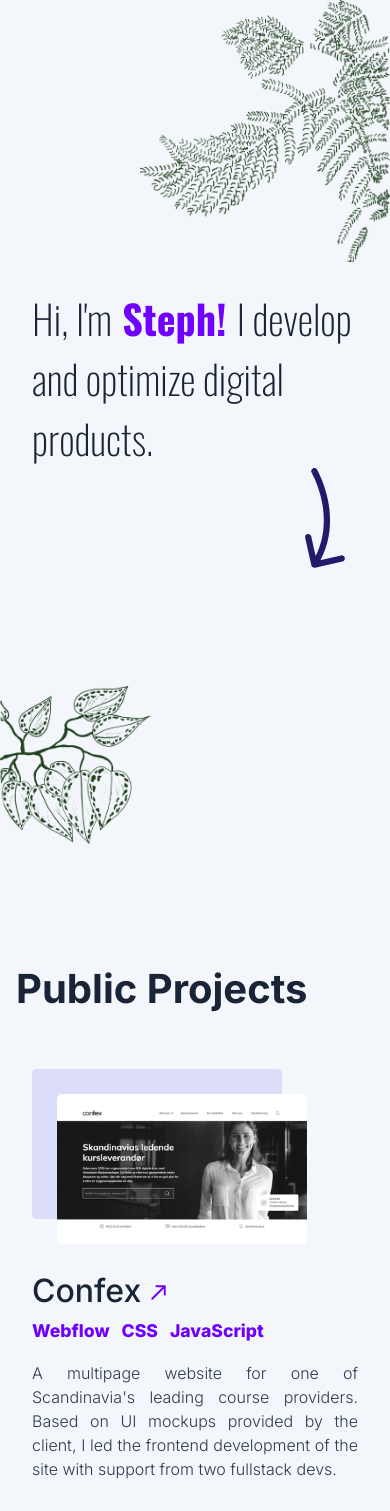
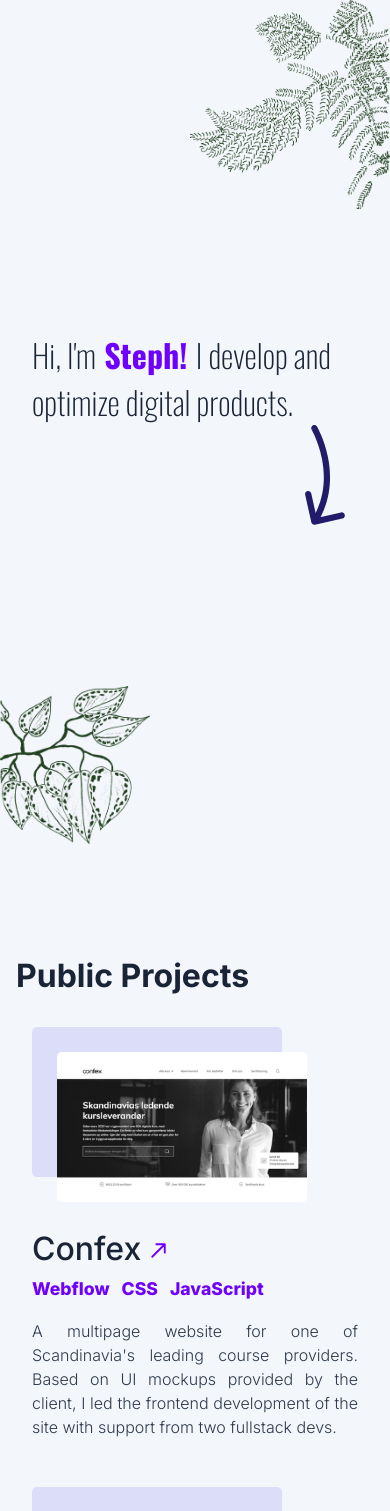
Before and after one commit to sgiori11/portfolio-current, a Next.js app: page / in a window 390 px wide. Shown: the top 1511 px of the page. Built offline with nearby package versions, Linux system fonts and the light colour scheme.

Commit message:
fixed mobile padding bugs

```diff
--- a/src/app/globals.css
+++ b/src/app/globals.css
@@ -17,7 +17,6 @@
 
 html,
 body {
-  overflow-x: hidden;
   font-family: var(--font-inter);
 }
 
--- a/src/app/page.module.css
+++ b/src/app/page.module.css
@@ -1,5 +1,9 @@
 .pageContent {
     margin-top: 5em;
+}
+
+.projects h2, .skills h2, .about h2 {
+    padding-left: 1em;
 }
 
 .projects {
@@ -12,7 +16,6 @@
 
 .skills {
     grid-area: skills;
-    min-height: 400px;
 }
 
 .about {
@@ -102,6 +105,7 @@
 
 .projects h2, .skills h2, .about h2 {
     font-size: 2.5em;
+    padding-left: inherit;
 }
 
  .pageContent {
@@ -161,8 +165,24 @@
 }
 
 @media only screen and (max-width: 500px) {
+    .projects h2, .skills h2, .about h2 {
+        font-size: 2em;
+        padding-left: inherit;
+    }
+
     .footer {
         font-size: 12px;
     }
 
+    .skillsCont {
+        margin: 1em;
+      }
+
+      .about p {
+        margin: 0;
+        padding: 0 1em;
+    }
+
+
+
 }
--- a/src/app/styles/HeroSection.module.css
+++ b/src/app/styles/HeroSection.module.css
@@ -78,3 +78,16 @@
     }
 
 }
+
+@media only screen and (max-width: 400px) {
+
+    .h1 {
+        font-size: 2em;
+    }
+
+    .fern {
+        width: 200px;  /* adjust the width as needed */
+        height: auto;  /* to preserve aspect ratio */
+    }
+
+}
--- a/src/app/styles/Projects.module.css
+++ b/src/app/styles/Projects.module.css
@@ -25,6 +25,7 @@
 
 .tags {
     display: flex;
+    flex-wrap: wrap;
     align-items: center;
     margin-bottom: 20px;
     grid-area: tags;
@@ -43,6 +44,7 @@
     font-size: 1em;
     line-height: 1.5;
     text-align: justify;
+    max-width: 500px;
     grid-area: summary;
 }
 
@@ -105,11 +107,25 @@
 
 @media only screen and (max-width: 1029px) {
     .gridCont {
-        margin: 0;
+        margin: 0 1em;
+        padding: 0;
     }
 
     .projectLinkCont {
-        display: grid;
+        display: inline-grid;
+        padding: 1em;
+        column-gap: 10em;
+        grid-template-columns: minmax(100px, 400px) 250px;
+        grid-template-rows: auto;
+        grid-template-areas:
+        "title image"
+        "tags image"
+        "summary image";
+    }
+
+    .projectLinkCont {
+        display: inline-grid;
+        padding: 0;
         grid-template-columns: 1fr;
         column-gap: 0;
         grid-template-areas:
@@ -148,3 +164,17 @@
 
     }
 }
+
+@media only screen and (max-width: 380px) {
+    .projectTitle {
+        font-size: 1.7em;
+    }
+
+    .tags span {
+        font-size: 1em;
+    }
+
+    .projectSummary {
+        max-width: 250px;
+    }
+}
```
